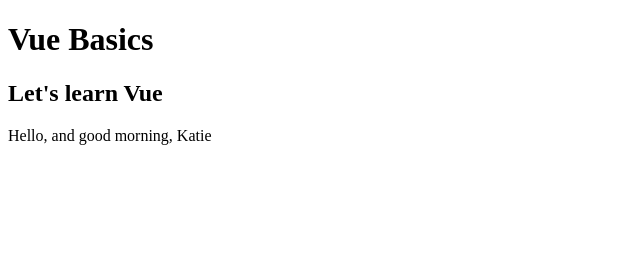
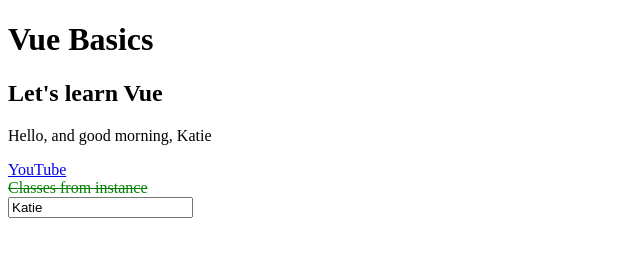
Before and after one commit to Meowsers25/vue-practice, a plain HTML site: page index.html in a window 1280 px wide. Shown: the whole page, without its empty margins (0-640 px from the left). Drawn offline with nearby package versions, Linux system fonts and the light colour scheme.

Commit message:
Using v-bind to bind data

```diff
--- a/app.js
+++ b/app.js
@@ -2,7 +2,9 @@ new Vue ({
     el: '#app',
     data: {
         title: 'Let\'s learn Vue',
-        name: 'Katie'
+        name: 'Katie',
+        url: 'http://www.youtube.com',
+        classes: ['one', 'two']
     },
     methods: {
         greet(time) {
--- a/index.html
+++ b/index.html
@@ -6,12 +6,25 @@
     <meta http-equiv="X-UA-Compatible" content="ie=edge">
     <title>Vue</title>
     <script src="https://cdn.jsdelivr.net/npm/vue/dist/vue.js"></script>
+    <style>
+        .one{
+            color: green;
+        }
+        .two{
+            text-decoration: line-through;
+        }
+    </style>
 </head>
 <body>
     <h1>Vue Basics</h1>
     <div id="app">
         <h2>{{ title }}</h2>
         <p>{{ greet('morning') }}</p>
+        <!-- use v-bind / called a directive/ adds functionality-->
+        <a v-bind:href="url">YouTube</a>
+        <div v-bind:class="classes">Classes from instance</div>
+        <!-- you can use just the colon instead of typing v-bind -->
+        <input type="text" :value="name">
     </div>
     <script src="app.js"></script>
 </body>
```
